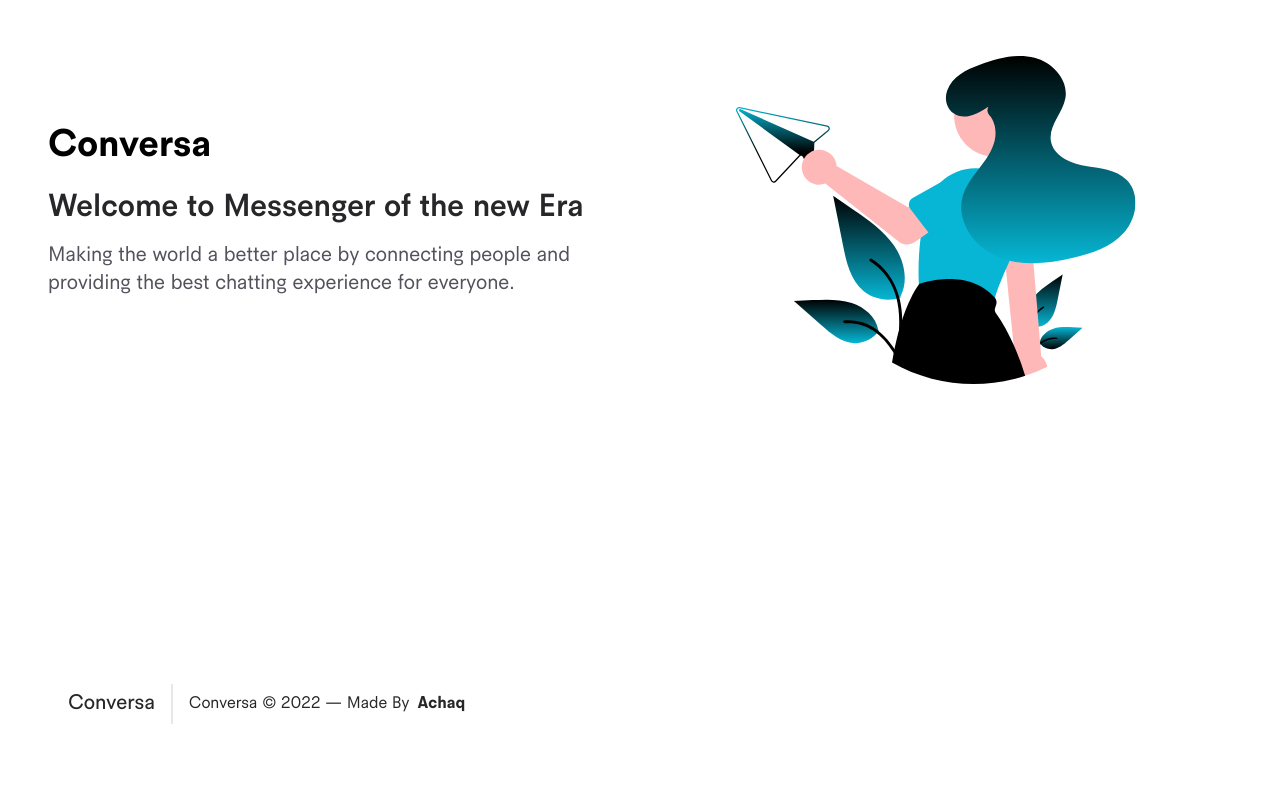
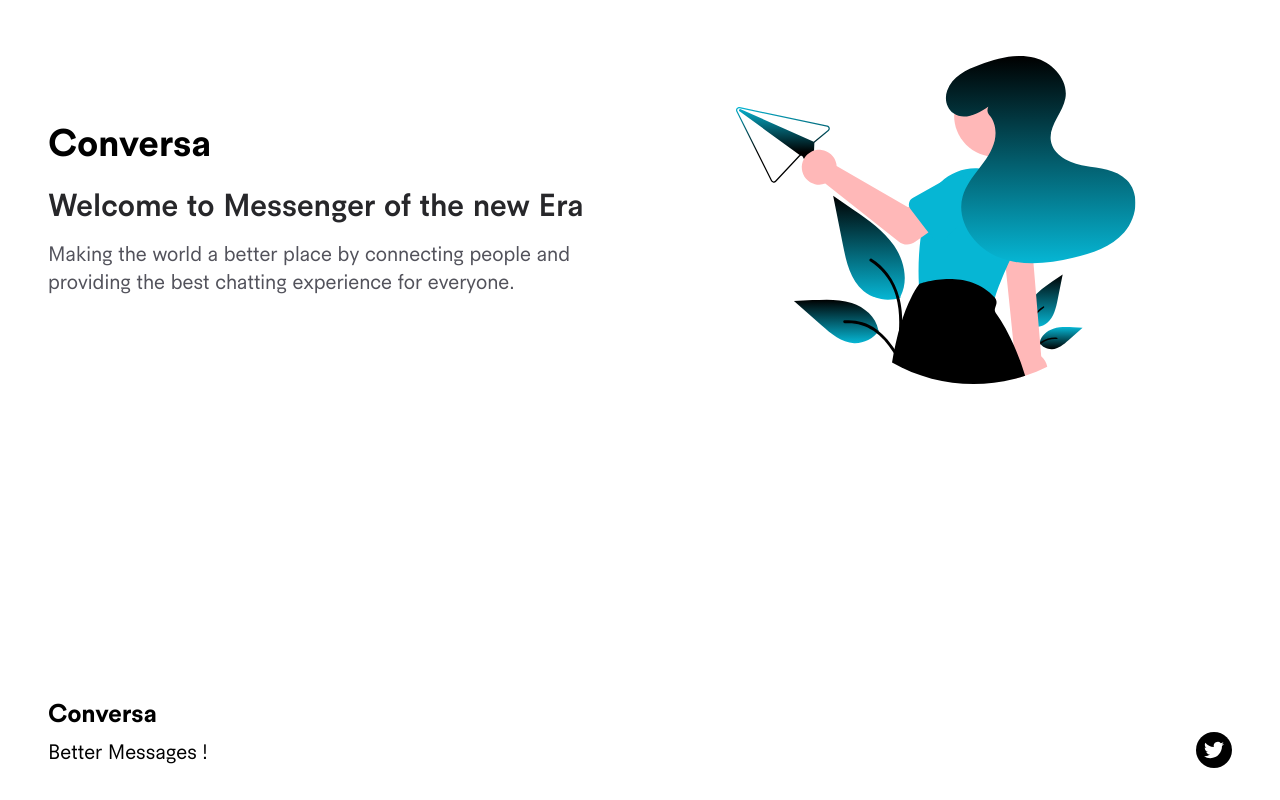
Before and after one commit to triyanox/conversa-client, a Next.js app: page / in a window 1280 px wide. Shown: the part 212-1012 px from the top of the page. Before the commit the page ends 984 px from the top, so only its background shows below. Built offline with nearby package versions, Linux system fonts and the light colour scheme; no server answers.

Commit message:
new footer design

```diff
--- a/components/ui/Footer.tsx
+++ b/components/ui/Footer.tsx
@@ -1,22 +1,24 @@
 import Link from "next/link";
+import { SiTwitter } from "react-icons/si";
+import { IconButton } from "./Buttons";
+
 const Footer = () => {
   return (
-    <footer className="dark:text-bright-gray-50 w-full mb-4 mt-8 md:mt-16 text-zinc-800 dark:text-zinc-200 px-8 md:px-12">
-      <div className="w-full flex flex-row items-center justify-center md:justify-start px-5 py-8 ">
-        <h1 className=" hidden sm:flex items-center font-medium text-zinc-800 dark:text-zinc-200 justify-start">
-          <span className="text-lg md:text-xl">Conversa</span>
+    <footer className="mt-24 flex w-full items-center justify-between px-6 py-4 pb-8 sm:px-8 flex-row md:px-12">
+      <div className="flex w-full flex-col items-start justify-center gap-2">
+        <h1 className="text-2xl font-bold text-black dark:text-white">
+          Conversa
         </h1>
-        <p className="text-md mt-4 text-zinc-800 dark:text-zinc-200 sm:ml-4 sm:mt-0 sm:border-l-2 sm:py-2 sm:pl-4">
-          Conversa © 2022 — Made By
-          <a
-            href="https://achaq.codes"
-            className="ml-2 font-bold"
-            rel="noopener noreferrer"
-            target="_blank"
-          >
-            Achaq
+        <h2 className="text-xl text-black dark:text-white">
+          Better Messages !
+        </h2>
+      </div>
+      <div className="mt-8 flex w-full flex-row items-start justify-end md:justify-end">
+        <Link href="https://twitter.com/ac__haq" passHref>
+          <a>
+            <IconButton icon={<SiTwitter />} />
           </a>
-        </p>
+        </Link>
       </div>
     </footer>
   );
```
